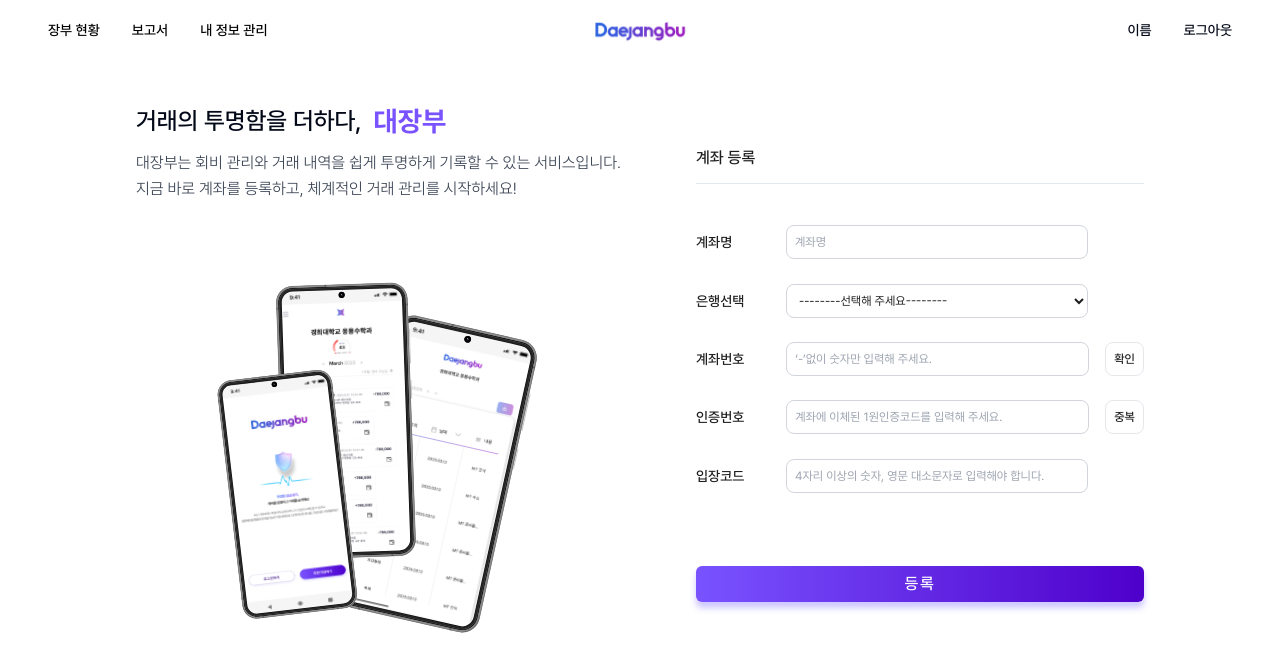
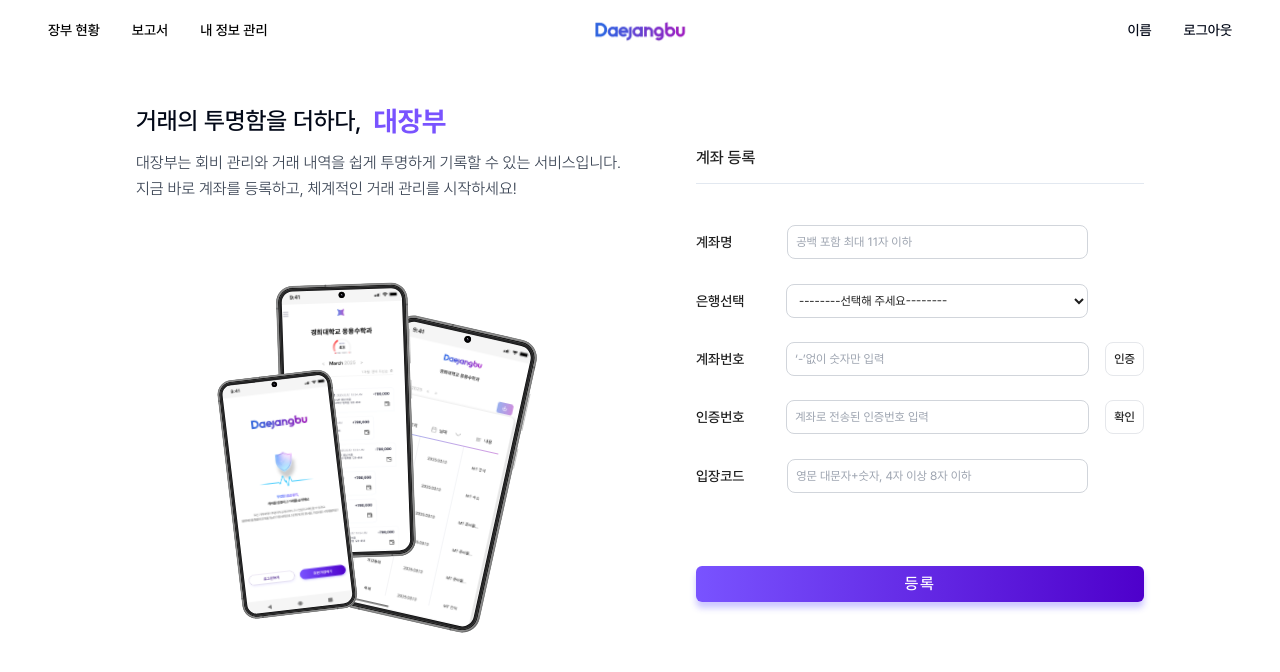
Before and after one commit to A108-Daejangbu/client, a React (Vite) app: page /account in a window 1280 px wide. Shown: the top 672 px of the page. Built offline with nearby package versions, Linux system fonts and the light colour scheme.

Commit message:
✨ [FEAT] 유효성 검사 추가

```diff
--- a/src/features/Manage/AccountModal/ModifyModal.tsx
+++ b/src/features/Manage/AccountModal/ModifyModal.tsx
@@ -1,5 +1,6 @@
 import { useState } from "react";
 import CloseIcon from "../../../assets/CloseIcons.svg";
+import { isValidAccountName, isValidPassword } from "../../../utils/validation";
 
 interface ModifyModalProps {
   onClose: () => void;
@@ -9,16 +10,37 @@ const ModifyModal = ({ onClose }: ModifyModalProps) => {
   const [accountName, setAccountName] = useState("");
   const [password, setPassword] = useState("");
   const [emptyFields, setEmptyFields] = useState(false); // 입력필드 하나라도 비어있으면 true
+  const [accountNameError, setAccountNameError] = useState("");
+  const [passwordError, setPasswordError] = useState("");
 
   const handleSubmit = () => {
     const isEmpty = !accountName.trim() || !password.trim();
-
     setEmptyFields(isEmpty);
 
-    // 입력필드 하나라도 비어있으면 비밀번호 검사는 하지 않음
     if (isEmpty) {
+      setAccountNameError("");
+      setPasswordError("");
       return;
     }
+
+    let hasError = false;
+
+    if (!isValidAccountName(accountName)) {
+      setAccountNameError("공백 포함 최대 11자 이하로 입력해 주세요.");
+      hasError = true;
+    } else {
+      setAccountNameError("");
+    }
+
+    if (!isValidPassword(password)) {
+      setPasswordError("영문 대문자와 숫자 조합, 4~8자로 입력해 주세요.");
+      hasError = true;
+    } else {
+      setPasswordError("");
+    }
+
+    if (hasError) return;
+
     console.log("계좌 정보 변경 완료:", accountName, password);
     onClose();
   };
@@ -56,9 +78,9 @@ const ModifyModal = ({ onClose }: ModifyModalProps) => {
             className="w-full p-2 border border-gray-300 rounded-md text-14"
             placeholder="경희대 응용수학과"
           />
-          <p className="text-12 mt-1 ml-1">
-            2자리 이상의 한글, 영문 대소문자만 가능합니다.
-          </p>
+          {accountNameError && (
+            <p className="text-red-500 text-12 mt-1 ml-1">{accountNameError}</p>
+          )}
         </div>
 
         {/* 비밀번호 입력 */}
@@ -73,9 +95,9 @@ const ModifyModal = ({ onClose }: ModifyModalProps) => {
             className="w-full p-2 border border-gray-300 rounded-md text-14"
             placeholder="******"
           />
-          <p className="text-12 mt-1 ml-1">
-            4자리 이상의 숫자, 영문 대소문자로 이뤄져야합니다.
-          </p>
+          {passwordError && (
+            <p className="text-red-500 text-12 mt-1 ml-1">{passwordError}</p>
+          )}
         </div>
 
         {/* 입력 필드가 비어있을 때 메시지 */}
--- a/src/features/Manage/AccountRegist.tsx
+++ b/src/features/Manage/AccountRegist.tsx
@@ -1,5 +1,6 @@
 import React, { useState } from "react";
 import { bankData } from "../../constants/bankData";
+import { isValidAccountName, isValidPassword } from "../../utils/validation";
 
 const RegistrationForm = () => {
   const [accountName, setAccountName] = useState(""); // 계좌명 상태
@@ -8,6 +9,8 @@ const RegistrationForm = () => {
   const [password, setPassword] = useState(""); // 입장 비밀번호 상태
   const [selectedBankName, setSelectedBankName] = useState(""); // 선택된 은행명
 
+  const [accountNameError, setAccountNameError] = useState("");
+  const [passwordError, setPasswordError] = useState("");
   // 선택된 은행명에 따른 은행코드 추출, 이 은행코드로 API요청하기
   // const selectedBankCode = bankData.find(
   //   (bank) => bank.bankName === selectedBankName
@@ -15,7 +18,25 @@ const RegistrationForm = () => {
 
   // 폼 제출 처리 함수
   const handleSubmit = (e: React.FormEvent) => {
-    e.preventDefault(); // 폼 제출 후 페이지 리로드 방지
+    e.preventDefault();
+    let hasError = false;
+
+    if (!isValidAccountName(accountName)) {
+      setAccountNameError("공백 포함 11자 이하로 입력해 주세요.");
+      hasError = true;
+    } else {
+      setAccountNameError("");
+    }
+
+    if (!isValidPassword(password)) {
+      setPasswordError("영문 대문자와 숫자 조합, 4~8자로 입력해 주세요.");
+      hasError = true;
+    } else {
+      setPasswordError("");
+    }
+
+    if (hasError) return;
+
     console.log("폼이 제출되었습니다.");
   };
 
@@ -32,14 +53,21 @@ const RegistrationForm = () => {
         {/* 계좌명 입력 필드 */}
         <div className="flex items-center gap-4">
           <label className="w-1/4">계좌명</label>
+          <div className="relative w-full">
             <input
               type="text"
               className={inputClassName}
-            placeholder="계좌명"
+              placeholder="공백 포함 최대 11자 이하"
               value={accountName}
               onChange={(e) => setAccountName(e.target.value)}
               required
             />
+            {accountNameError && (
+              <p className="absolute left-0 top-full mt-1 text-red-500 text-xs">
+                {accountNameError}
+              </p>
+            )}
+          </div>
           <button className="px-2 py-2 invisible">확인</button>
         </div>
         {/* 은행 선택 필드 */}
@@ -66,13 +94,13 @@ const RegistrationForm = () => {
           <input
             type="text"
             className={inputClassName}
-            placeholder="‘-’없이 숫자만 입력해 주세요."
+            placeholder="‘-’없이 숫자만 입력"
             value={accountNumber}
             onChange={(e) => setAccountNumber(e.target.value)}
             required
           />
           <button className="border border-gray-200 rounded-lg px-2 py-1.5 text-12">
-            확인
+            인증
           </button>
         </div>
         {/* 인증번호 입력 필드 */}
@@ -81,28 +109,36 @@ const RegistrationForm = () => {
           <input
             type="text"
             className={inputClassName}
-            placeholder="계좌에 이체된 1원인증코드를 입력해 주세요."
+            placeholder="계좌로 전송된 인증번호 입력"
             value={verificationCode}
             onChange={(e) => setVerificationCode(e.target.value)}
             required
           />
           <button className="border border-gray-200 rounded-lg px-2 py-1.5 text-12">
-            중복
+            확인
           </button>
         </div>
-        {/* 입장 비밀번호 입력 필드 */}
+        {/* 입장 코드 입력 필드 */}
         <div className="flex items-center gap-4">
           <label className="w-1/4">입장코드</label>
+          <div className="relative w-full">
             <input
               type="password"
               className={inputClassName}
-            placeholder="4자리 이상의 숫자, 영문 대소문자로 입력해야 합니다."
+              placeholder="영문 대문자+숫자, 4자 이상 8자 이하"
               value={password}
               onChange={(e) => setPassword(e.target.value)}
               required
             />
+            {passwordError && (
+              <p className="absolute left-0 top-full mt-1 text-red-500 text-xs">
+                {passwordError}
+              </p>
+            )}
+          </div>
           <button className="px-2 py-2 invisible">확인</button>
         </div>
+
         {/* 제출 버튼 */}
         <div className="flex items-center">
           {/* <label className="w-1/4 invisible"></label> */}
--- /dev/null
+++ b/src/utils/validation.ts
@@ -0,0 +1,17 @@
+/**
+ * 계좌명 유효성 검사
+ * - 공백 포함 최대 11자 이하(등록폼에서 공란은 막아놓음)
+ */
+export const isValidAccountName = (name: string): boolean => {
+  return name.trim().length > 0 && name.trim().length <= 11;
+};
+
+/**
+ * 입장코드 유효성 검사
+ * - 영문 대문자 + 숫자 포함
+ * - 4자 이상, 8자 이하
+ */
+export const isValidPassword = (password: string): boolean => {
+  const regex = /^(?=.*[A-Z])(?=.*\d)[A-Z\d]{4,8}$/;
+  return regex.test(password);
+};
```
Also changed, not shown: 1 other file (tests, documents, lock files or other folders). Lines whose indentation alone changed are shown as unchanged.
